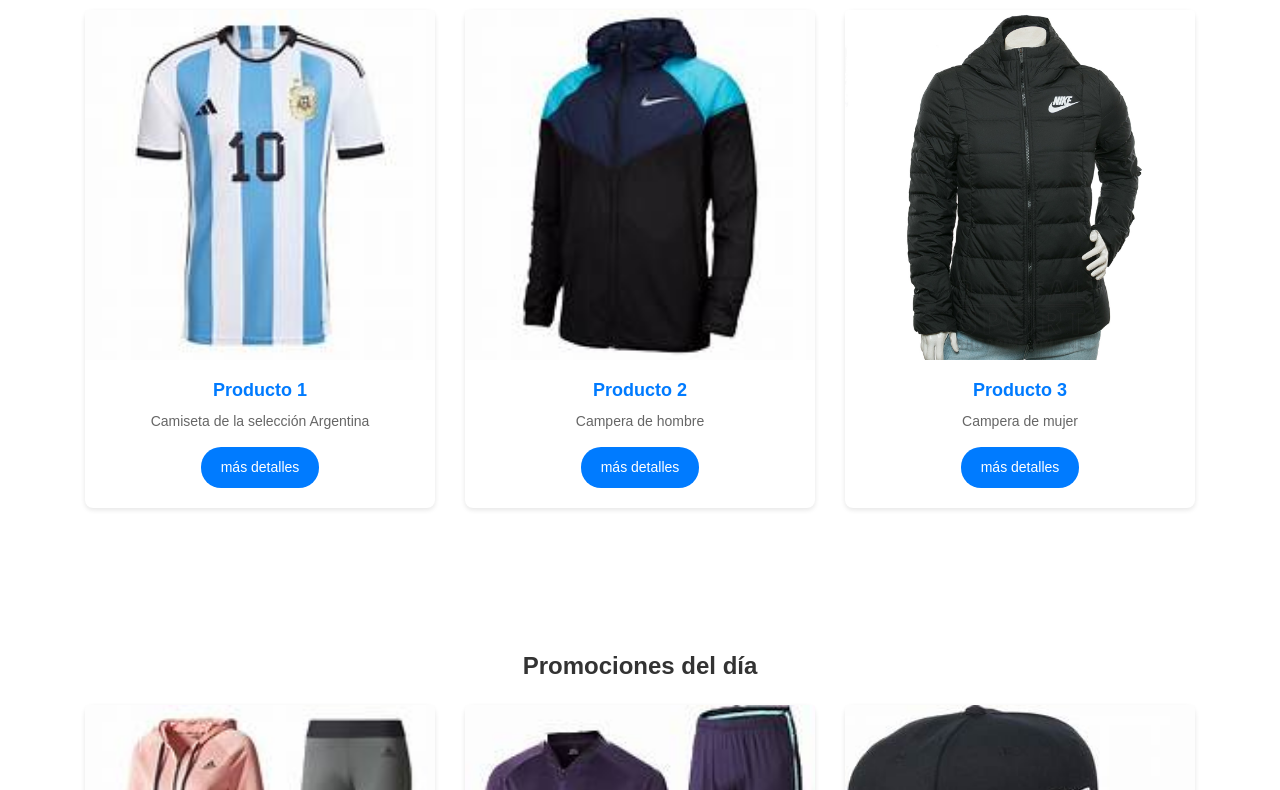
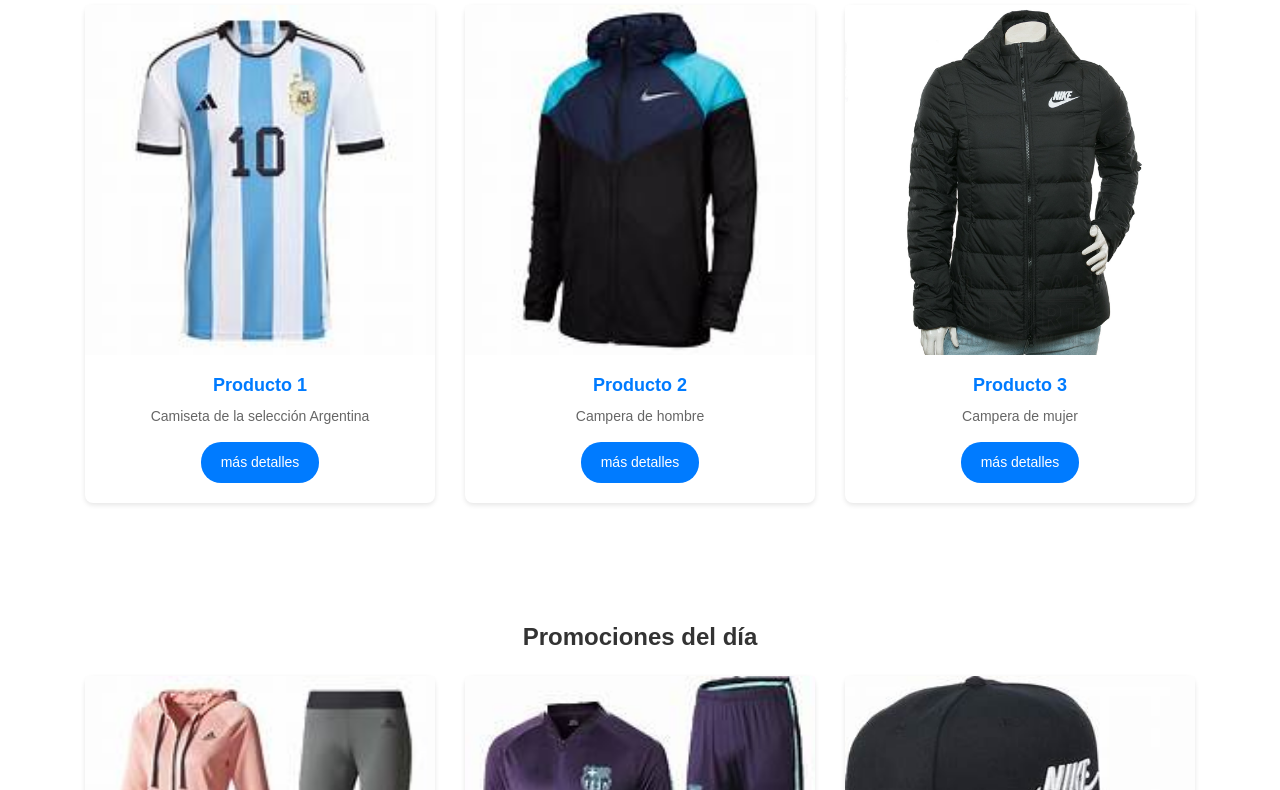
Before and after one commit to ValeriaDurruty/Clase_7_Tienda_Online, a plain HTML site: page index.html in a window 1280 px wide. Shown: the part 208-998 px from the top of the page. Drawn offline with nearby package versions, Linux system fonts and the light colour scheme; files whose address does not match are found by name.

```diff
--- a/index.html
+++ b/index.html
@@ -6,7 +6,7 @@
   <title>Tienda online</title>
   <link rel="stylesheet" href="https://maxcdn.bootstrapcdn.com/bootstrap/4.0.0/css/bootstrap.min.css">
   <link rel="stylesheet" href="./public/css/styles.css">
-  <link rel="stylesheet" href="./public/css/style.css">
+
 </head>
 <body>
   <!-- Barra de navegación -->
```
